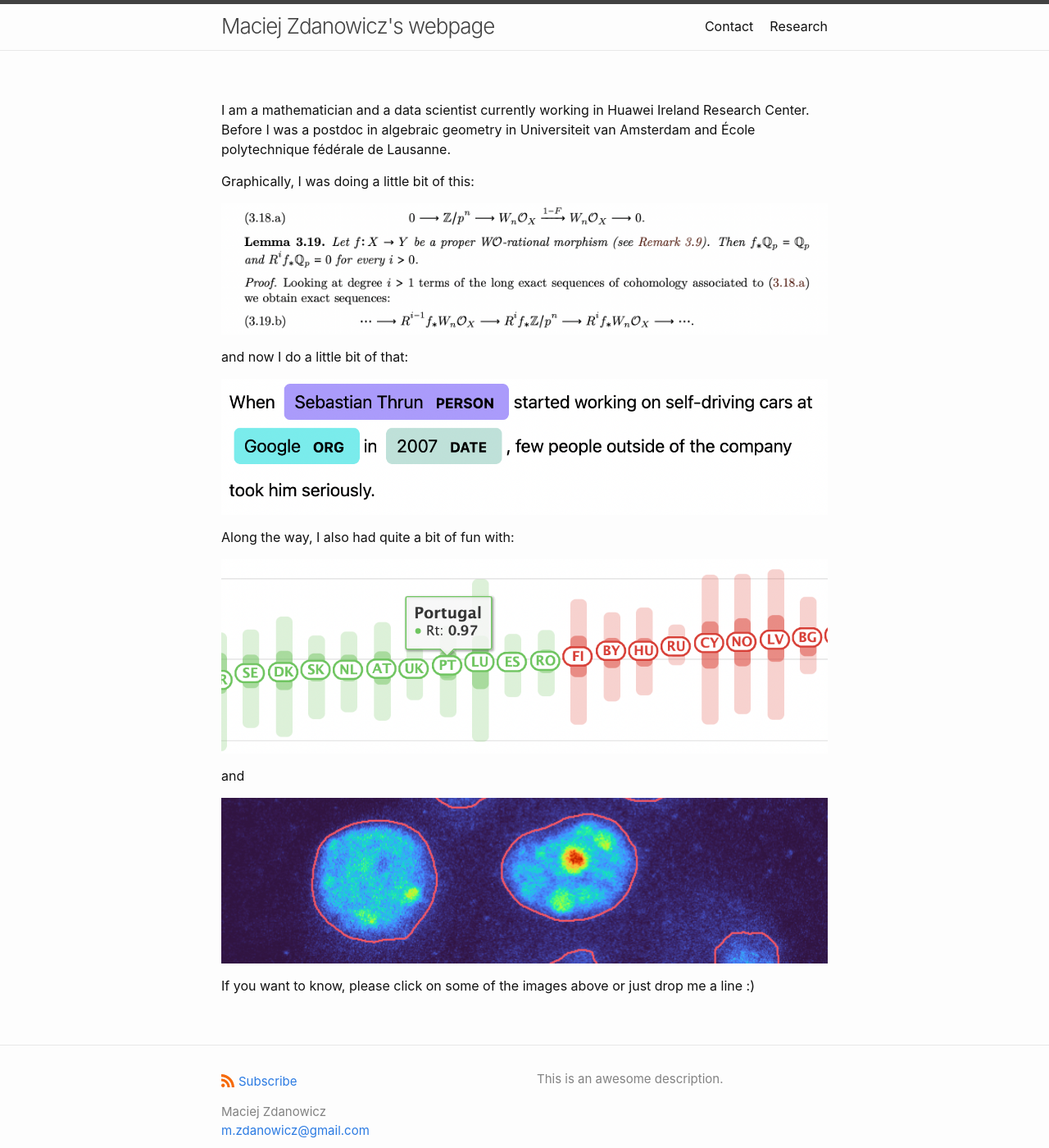
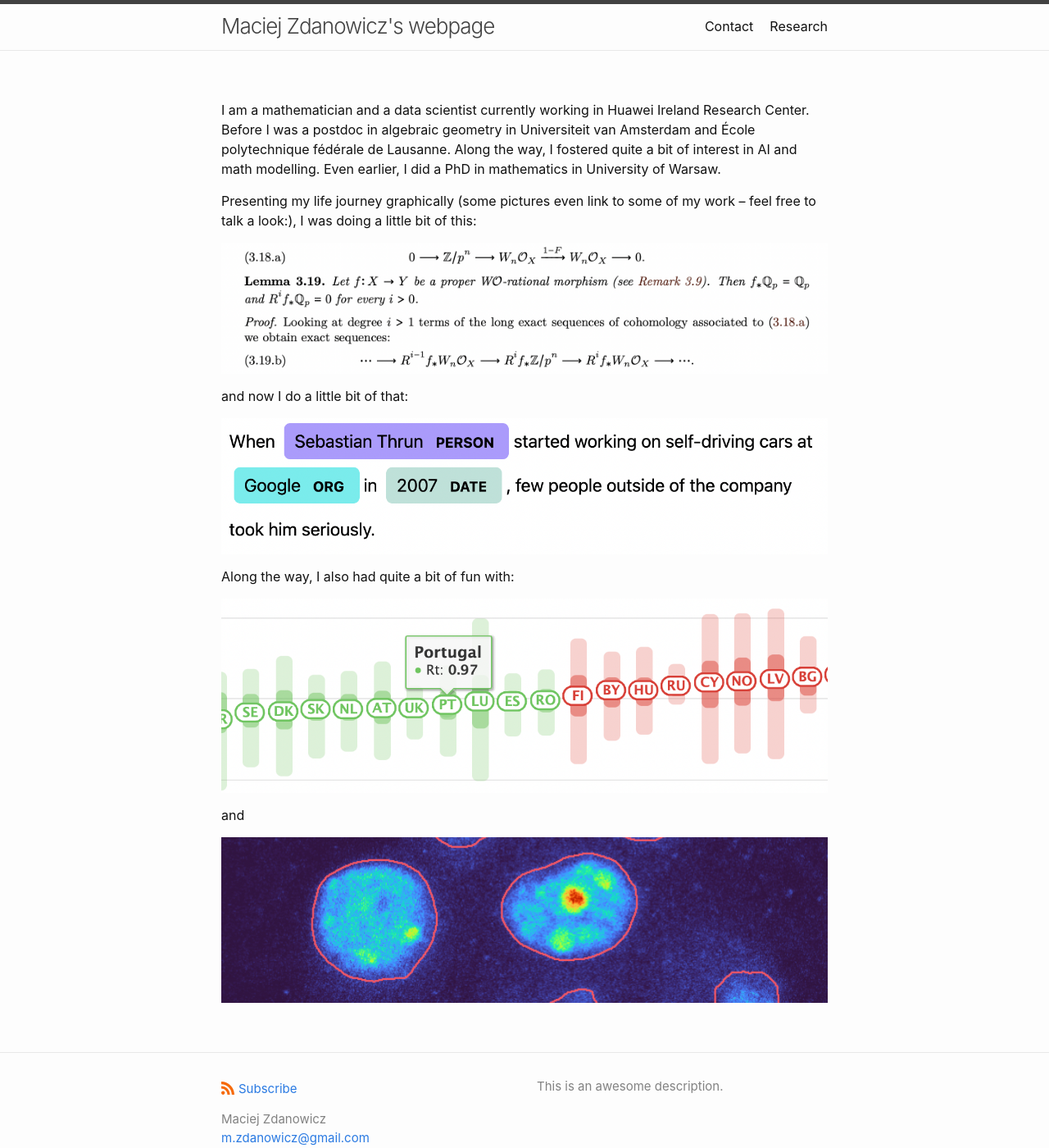
Before and after one commit to maciekrt/maciekrt.github.io, a Jekyll site: the page built from index.md, in a window 1280 px wide and 1400 px high. Shown: the whole window at 82% size. Built offline with Jekyll 4.4.1, drawn with Linux system fonts in a browser that asks for light colours.

Commit message:
Rewrite main page.

```diff
--- a/index.md
+++ b/index.md
@@ -7,9 +7,9 @@
 #
 layout: page
 ---
-I am a mathematician and a data scientist currently working in Huawei Ireland Research Center. Before I was a postdoc in algebraic geometry in Universiteit van Amsterdam and École polytechnique fédérale de Lausanne.
+I am a mathematician and a data scientist currently working in Huawei Ireland Research Center. Before I was a postdoc in algebraic geometry in Universiteit van Amsterdam and École polytechnique fédérale de Lausanne. Along the way, I fostered quite a bit of interest in AI and math modelling. Even earlier, I did a PhD in mathematics in University of Warsaw.
 
-Graphically, I was doing a little bit of this:
+Presenting my life journey graphically (some pictures even link to some of my work -- feel free to talk a look:), I was doing a little bit of this:
 
 [![math reasoning](/assets/argument.png)](https://arxiv.org/search/math?searchtype=author&query=Zdanowicz%2C+M)
 
@@ -24,5 +24,3 @@ Along the way, I also had quite a bit of fun with:
 and
 
 [![medical vision](/assets/medical-vision.png)](https://github.com/maciekrt/membrane-hub)
-
-If you want to know, please click on some of the images above or just drop me a line :)
```
